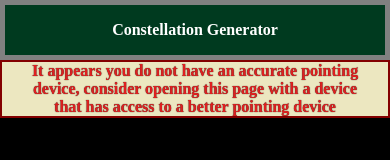
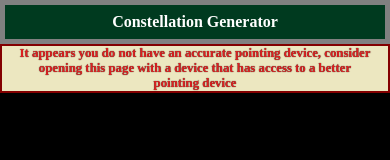
Before and after one commit to prince-thind/constellation-generator, a plain HTML site: page index.html in a window 390 px wide. Drawn offline with Linux system fonts and the light colour scheme.

Commit message:
update font-sizes and padding

```diff
--- a/style.css
+++ b/style.css
@@ -9,7 +9,7 @@ body {
 .heading {
   background-color: rgb(0, 58, 31);
   border: 5px solid gray;
-  padding: 1em;
+  padding: 0.5em;
 }
 #canvas {
   background-color: black;
@@ -38,10 +38,10 @@ body {
 
 @media only screen and (max-width: 760px) {
   .heading {
-    font-size: 1em;
+    font-size: 1rem;
   }
   .pointerless-heading {
-    font-size: 1em;
+    font-size: 0.8rem;
   }
 }
 
```
